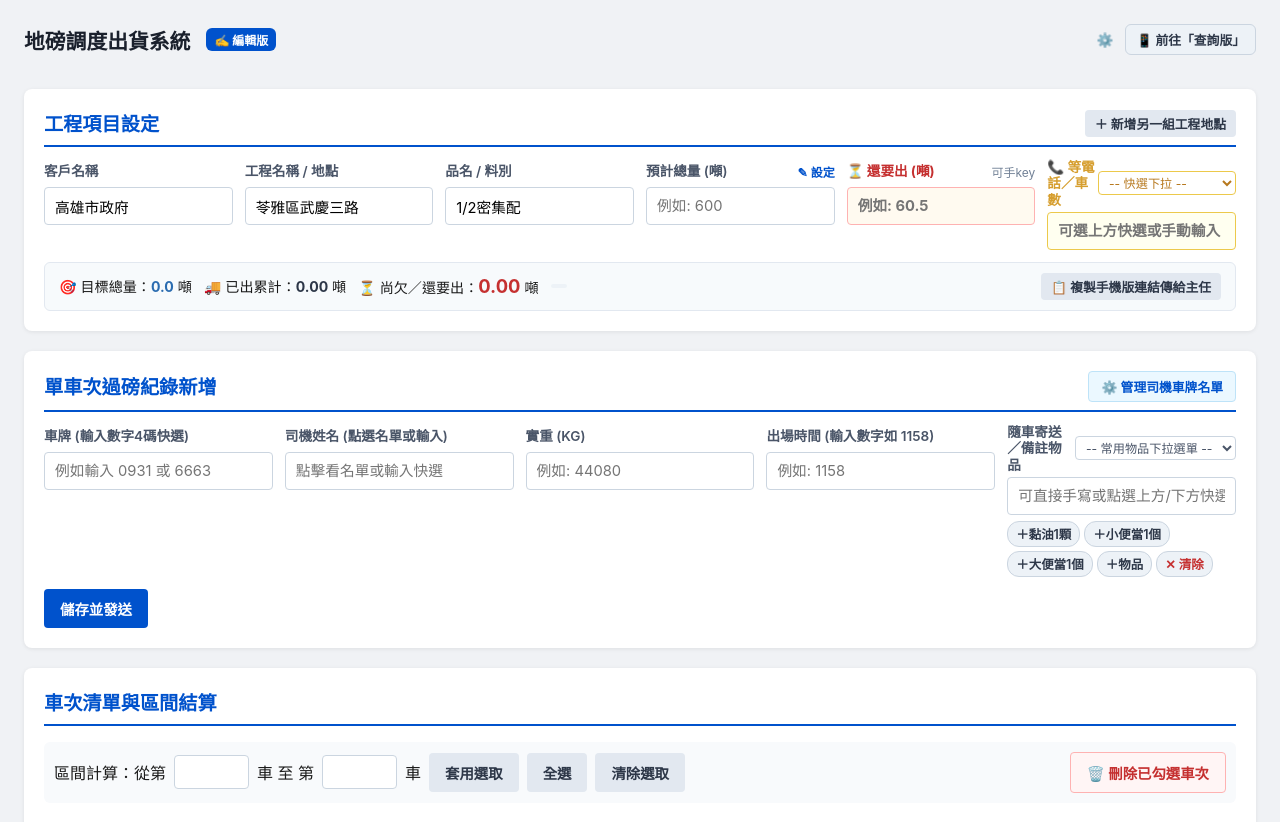
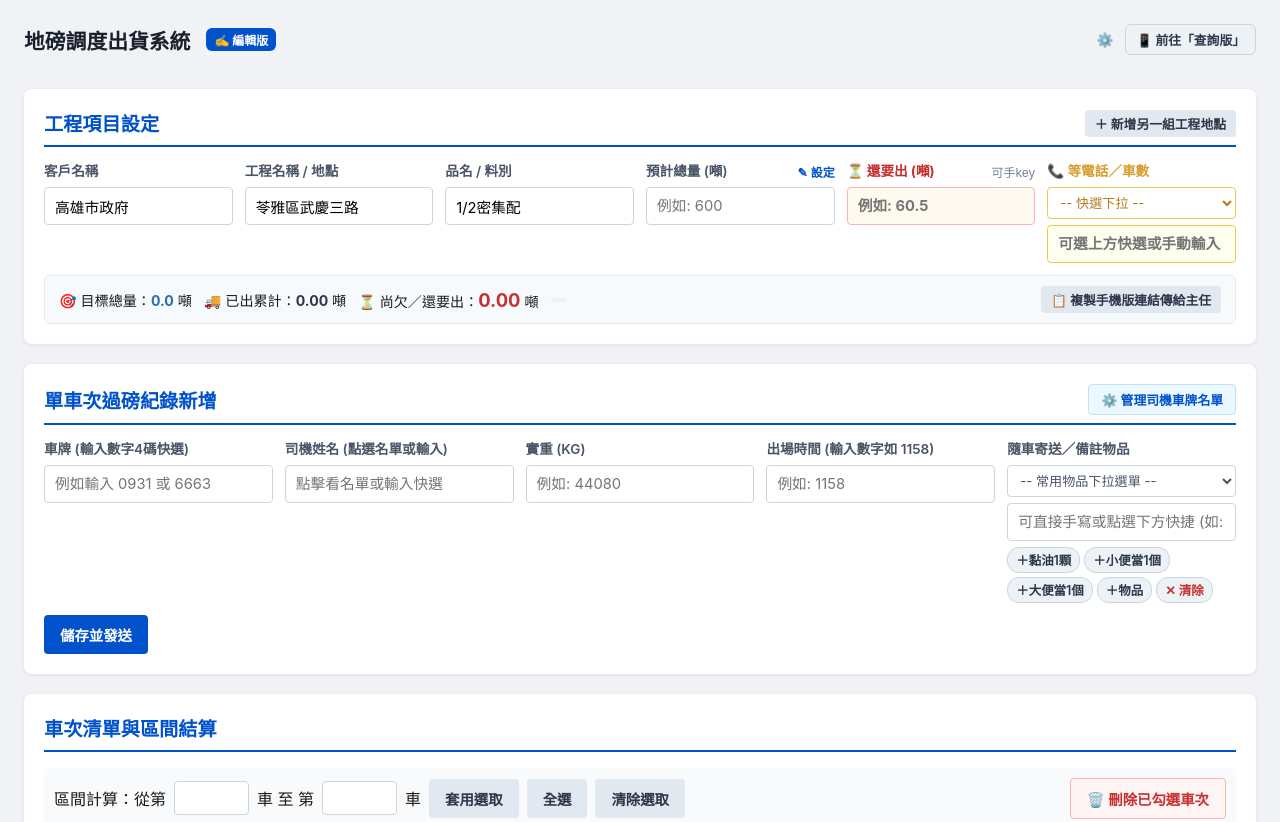
Before and after one commit to b7516555-max/scale-system, a website: page public/index.html in a window 1280 px wide. Shown: the top 822 px of the page. Drawn offline with Linux system fonts and the light colour scheme; no server answers.

Commit message:
版面微調：標題獨立一行，快選下拉移至第二行垂直排版

```diff
--- a/public/index.html
+++ b/public/index.html
@@ -274,8 +274,10 @@
       </div>
       <div class="form-col">
         <div class="form-label-row">
-          <label style="color:#d69e2e; font-weight:700;">📞 等電話／車數</label>
-          <select id="waitPhoneQuickSelect" style="width:auto; height:24px; padding:0 6px; font-size:0.76rem; border-radius:4px; border:1px solid #ecc94b; background:#fff; color:#b7791f; cursor:pointer;" onchange="applyWaitPhoneSelect(this.value)">
+          <label style="color:#d69e2e; font-weight:700; white-space:nowrap;">📞 等電話／車數</label>
+        </div>
+        <div style="display:flex; flex-direction:column; gap:6px;">
+          <select id="waitPhoneQuickSelect" style="width:100%; height:32px; padding:2px 8px; font-size:0.82rem; border-radius:4px; border:1px solid #ecc94b; background:#fff; color:#b7791f; cursor:pointer;" onchange="applyWaitPhoneSelect(this.value)">
             <option value="">-- 快選下拉 --</option>
             <option value="1台等電話">📞 1台等電話</option>
             <option value="2台等電話">📞 2台等電話</option>
@@ -284,8 +286,8 @@
             <option value="正常出車">✅ 正常出車</option>
             <option value="CLEAR">✕ 清除</option>
           </select>
+          <input type="text" id="projectWaitPhoneInput" placeholder="可選上方快選或手動輸入" autocomplete="off" autocapitalize="off" spellcheck="false" oninput="onWaitPhoneInput(this.value)" style="border-color:#ecc94b; background:#fffff0; font-weight:700; color:#b7791f;">
         </div>
-        <input type="text" id="projectWaitPhoneInput" placeholder="可選上方快選或手動輸入" autocomplete="off" autocapitalize="off" spellcheck="false" oninput="onWaitPhoneInput(this.value)" style="border-color:#ecc94b; background:#fffff0; font-weight:700; color:#b7791f;">
       </div>
     </div>
     <div id="projectDemandStatus" style="display:flex; background:#f7fafc; border:1px solid #e2e8f0; border-radius:6px; padding:10px 14px; font-size:0.88rem; align-items:center; justify-content:space-between; flex-wrap:wrap; gap:10px;">
@@ -328,8 +330,10 @@
       </div>
       <div class="form-col">
         <div class="form-label-row">
-          <label>隨車寄送／備註物品</label>
-          <select id="cargoQuickSelect" style="width: auto; height: 24px; padding: 0 6px; font-size: 0.76rem; border-radius: 4px; border: 1px solid #cbd5e0; background: #fff; color: #4a5568;" onchange="applyCargoSelect(this.value)">
+          <label style="white-space:nowrap;">隨車寄送／備註物品</label>
+        </div>
+        <div style="display:flex; flex-direction:column; gap:6px;">
+          <select id="cargoQuickSelect" style="width: 100%; height: 32px; padding: 2px 8px; font-size: 0.82rem; border-radius: 4px; border: 1px solid #cbd5e0; background: #fff; color: #4a5568;" onchange="applyCargoSelect(this.value)">
             <option value="">-- 常用物品下拉選單 --</option>
             <option value="黏油1顆">🛢️ 黏油 1 顆</option>
             <option value="黏油2顆">🛢️ 黏油 2 顆</option>
@@ -343,8 +347,8 @@
             <option value="手套">🧤 手套</option>
             <option value="工具">🔧 工具</option>
           </select>
+          <input type="text" id="cargo_notes" placeholder="可直接手寫或點選下方快捷 (如: 黏油1顆)" autocomplete="off">
         </div>
-        <input type="text" id="cargo_notes" placeholder="可直接手寫或點選上方/下方快選 (如: 黏油1顆)" autocomplete="off">
         <div style="display: flex; flex-wrap: wrap; gap: 4px; margin-top: 6px;">
           <button type="button" class="quick-item-btn" onclick="addCargoTag('黏油1顆')">＋黏油1顆</button>
           <button type="button" class="quick-item-btn" onclick="addCargoTag('小便當1個')">＋小便當1個</button>
```
